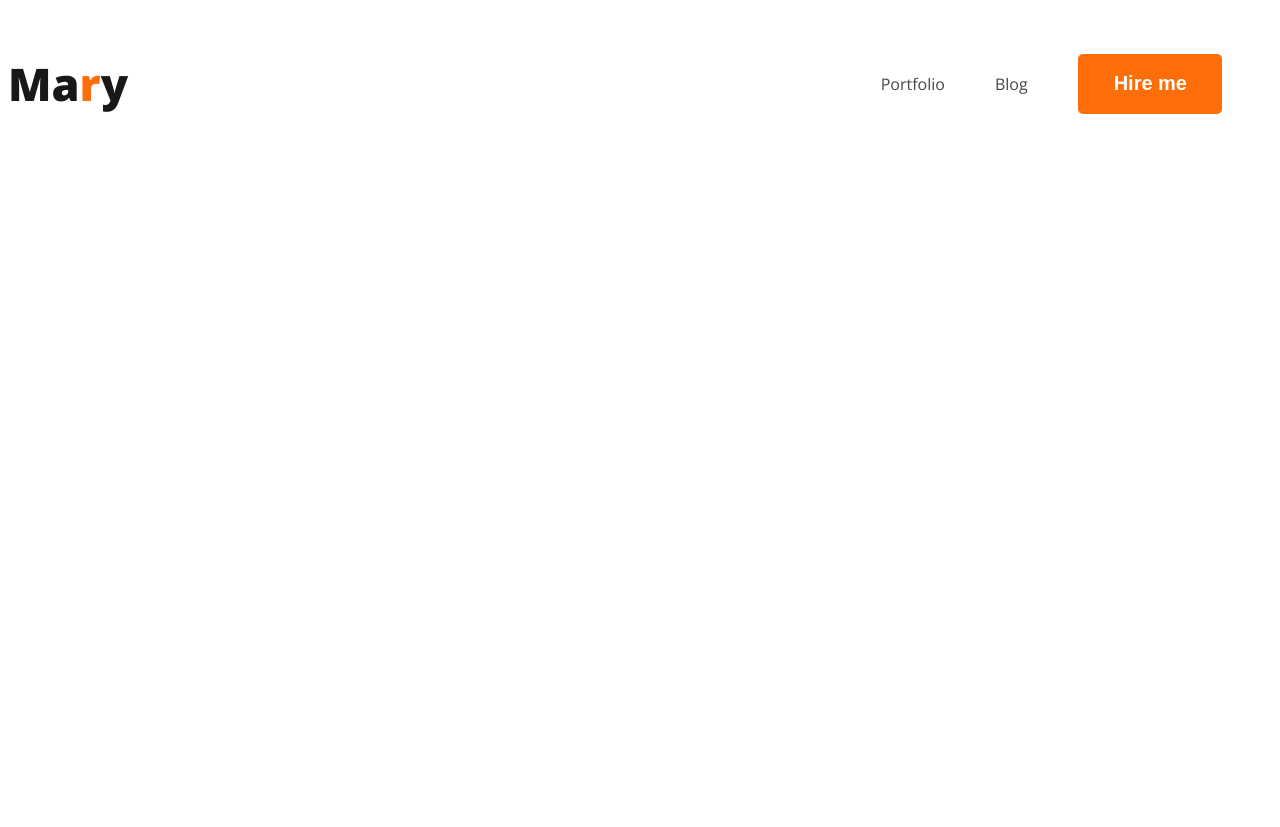
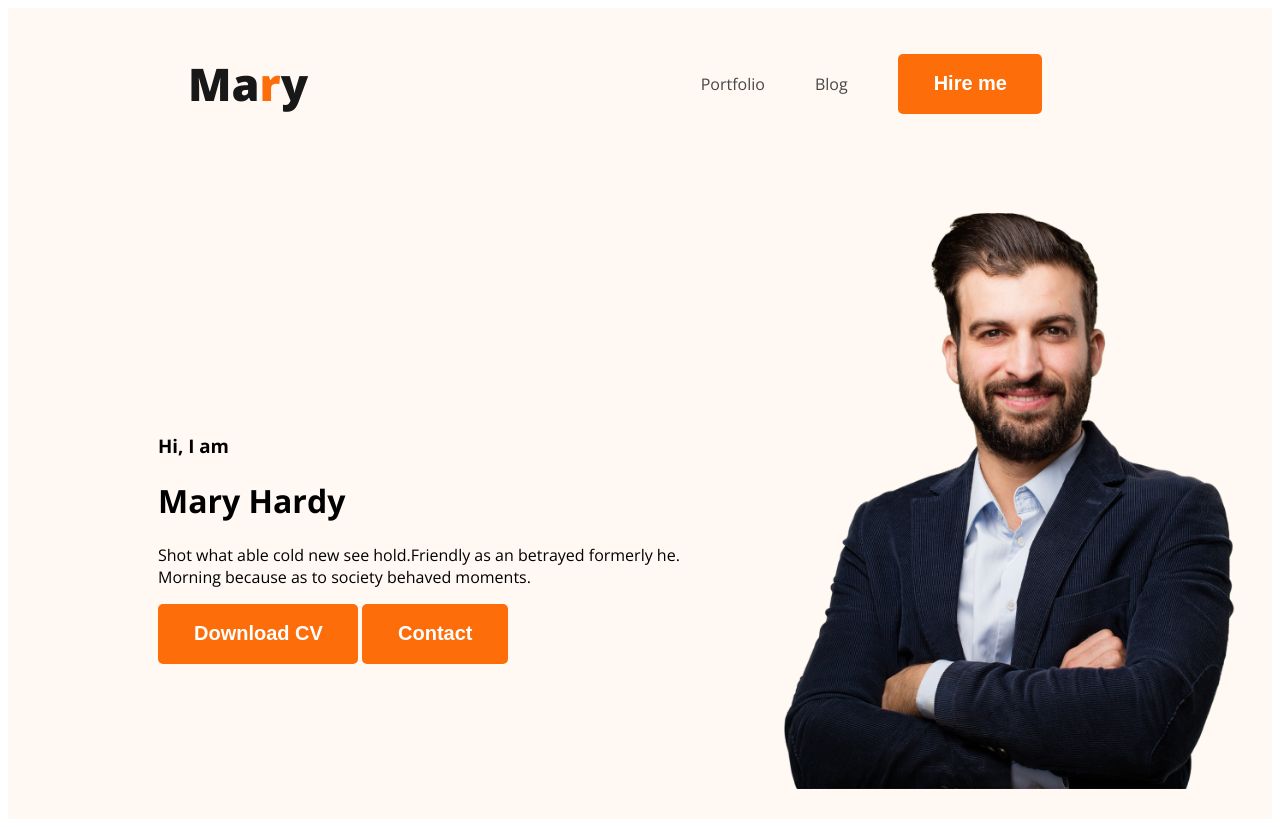
Before and after one commit to al-amin-bhuiyan/Web-Developer-Portfolio, a plain HTML site: page index.html in a window 1280 px wide. Before the commit the page ends 800 px from the top, so only its background shows below. Drawn offline with nearby package versions, Linux system fonts and the light colour scheme.

Commit message:
Banner content added

```diff
--- a/index.html
+++ b/index.html
@@ -10,7 +10,7 @@
     <link rel="stylesheet" href="style/portfolio.css">
 </head>
 <body>
-    <header>
+    <header class="header">
         <nav>
             <h3 class="nav-title">Ma<span class="text-color">r</span>y</h3>
             <ul>
@@ -19,6 +19,16 @@
             <li><button class="btn-primary">Hire me</button></li>
             </ul>
         </nav>
+        <div class="banner">
+            <div class="banner-content">
+                <h3 class="banner-greating">Hi, I  am</h3>
+                <h1 class="banner-title">Mary Hardy</h1>
+                <p>Shot what able cold new see hold.Friendly as an betrayed formerly he. Morning because as to society behaved moments.</p>
+                <button class="btn-primary">Download CV</button>
+                <button class="btn-primary">Contact</button>
+            </div>
+            <img class="profile-picture" src="images/hardy.png" alt="hardy image">
+        </div>
     </header>
     <main></main>
     <footer></footer>
--- a/style/portfolio.css
+++ b/style/portfolio.css
@@ -7,6 +7,7 @@ nav {
   display: flex;
   justify-content: space-between;
   align-items: center;
+  margin: 0px 180px;
 }
 nav > ul {
   display: flex;
@@ -41,3 +42,19 @@ nav a {
   font-weight: 800;
   line-height: normal;
 }
+.header{
+  background-color: #FFF8F3;
+}
+.banner{
+  padding: 30px 30px 30px 150px;
+  display: flex;
+  align-items: center;
+}
+.banner .profile-picture{
+  width: 500px;
+  height:600px;
+}
+.banner .banner-content{
+  text-align: left;
+  padding-top: 100px;
+}
```
